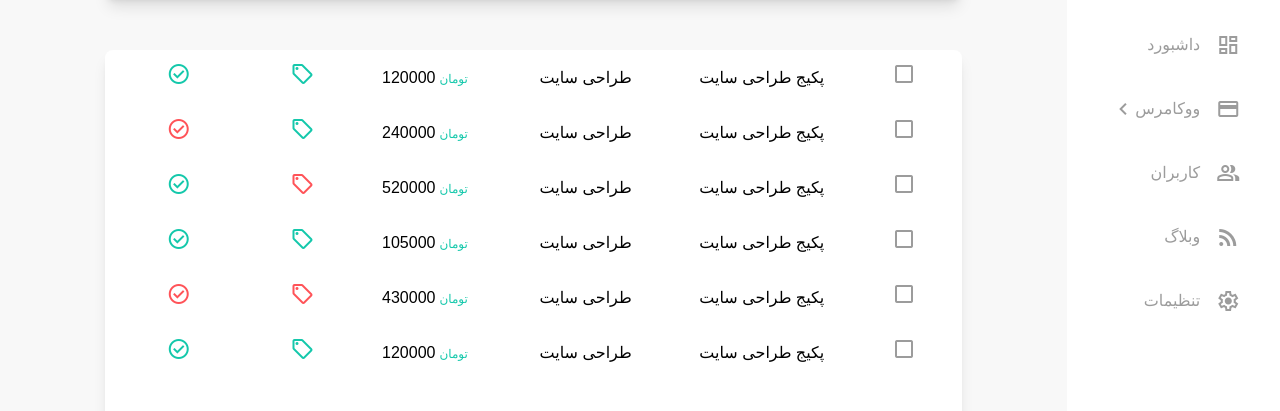
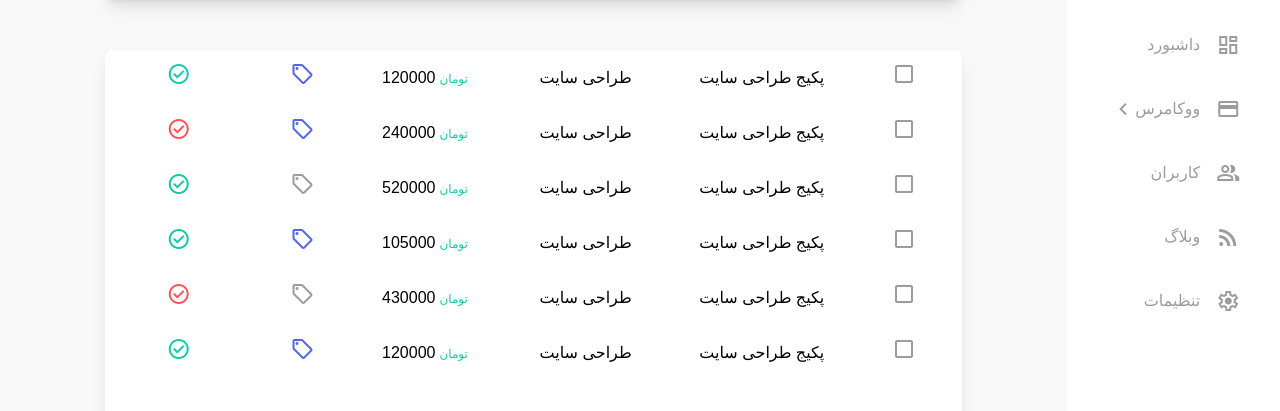
Before and after one commit to Redskullvue/webeez-Dashboard, a Vue app: page /woo/goods in a window 1280 px wide. Shown: the part 138-549 px from the top of the page. Built offline with nearby package versions, Linux system fonts and the light colour scheme; a small style sheet from the web is missing.

Commit message:
Fix : Some Styling Issues

```diff
--- a/src/assets/css/output.css
+++ b/src/assets/css/output.css
@@ -886,6 +886,11 @@ video {
   color: rgb(255 255 255 / var(--tw-text-opacity));
 }
 
+.text-purple {
+  --tw-text-opacity: 1;
+  color: rgb(85 100 232 / var(--tw-text-opacity));
+}
+
 .opacity-20 {
   opacity: 0.2;
 }
--- a/src/components/allgoods.vue
+++ b/src/components/allgoods.vue
@@ -56,7 +56,7 @@
         <div>
           <span
             class="material-symbols-outlined ml-8"
-            :class="product.isOff === true ? 'text-green' : 'text-red'"
+            :class="product.isOff === true ? 'text-purple' : 'text-primaryText'"
           >
             sell
           </span>
--- a/tailwind.config.js
+++ b/tailwind.config.js
@@ -13,6 +13,7 @@ module.exports = {
       red: "#FF5358",
       yellow: "#FF9800;",
       blue: "#1976D2",
+      purple: "#5564E8",
     },
   },
   plugins: [],
```
